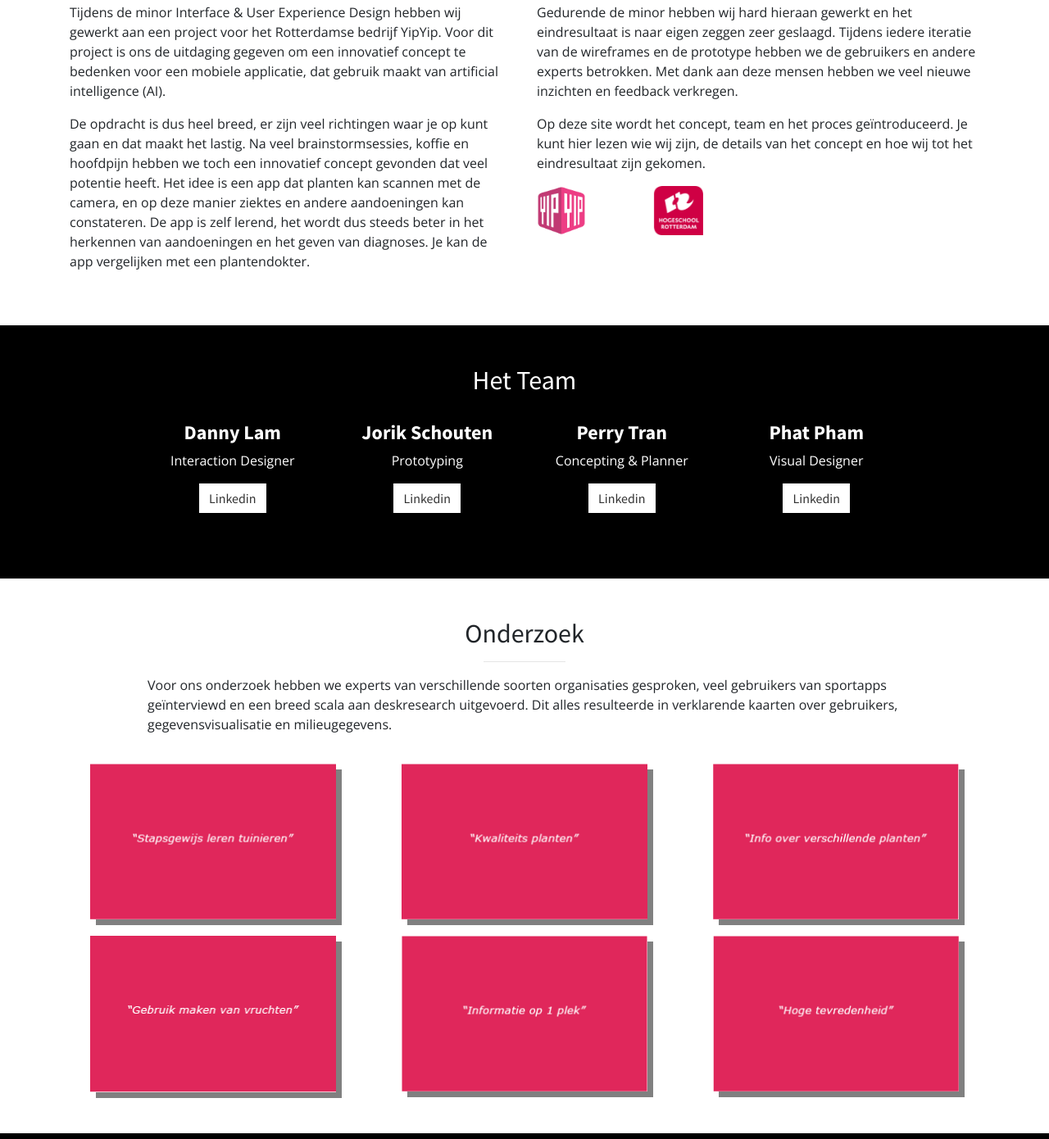
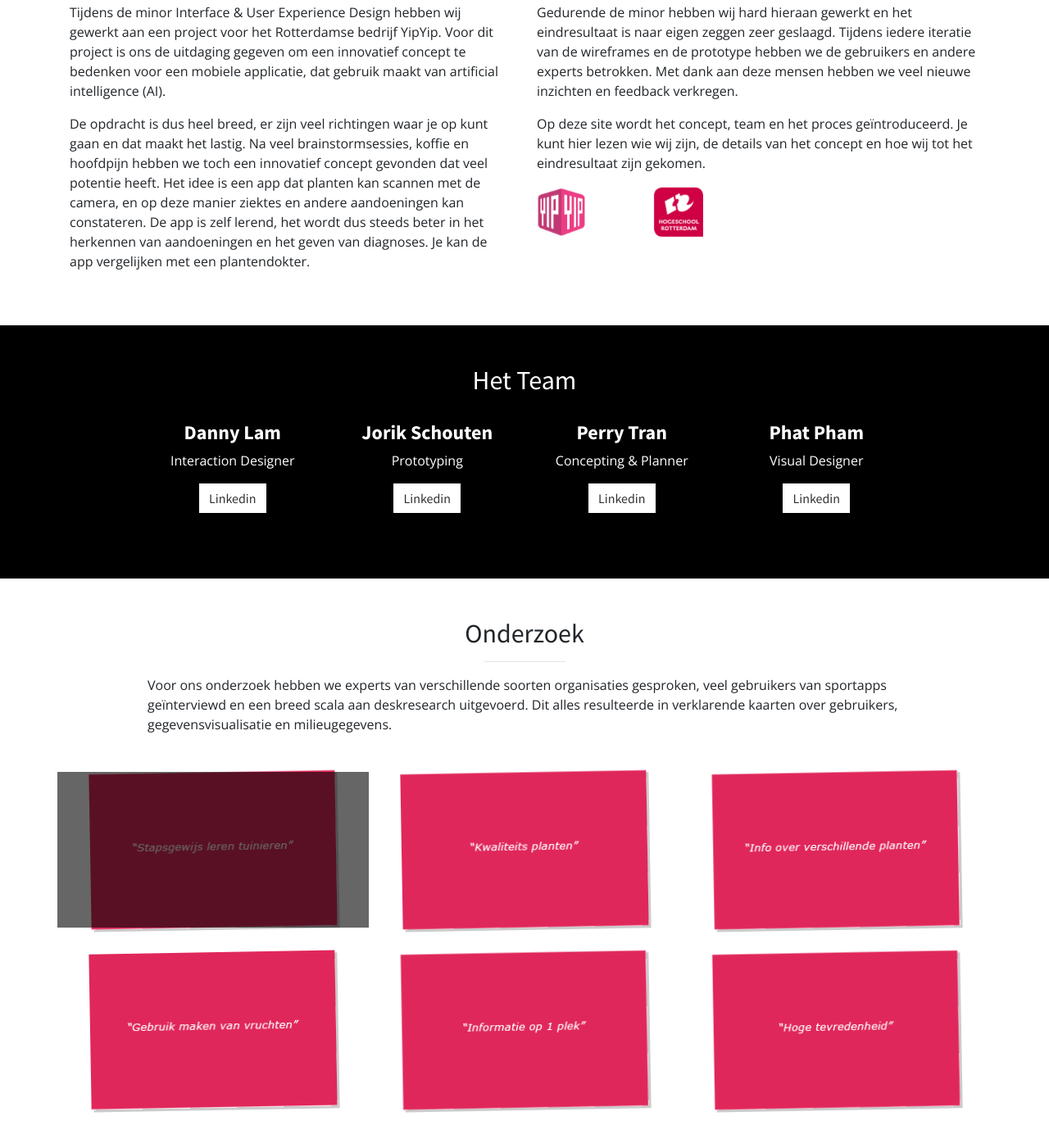
Before and after one commit to threeandahalfasians/threeandahalfasians, a plain HTML site: page index.html in a window 1280 px wide. Shown: the part 890-2280 px from the top of the page at 82% size. Drawn offline with nearby package versions, Linux system fonts and the light colour scheme.

Commit message:
versie 4
pk

```diff
--- a/css/perry.css
+++ b/css/perry.css
@@ -44,7 +44,7 @@ p {
 .parallax-window {
   min-height: 700px;
   background: transparent;
-  background-color: rgba(0, 0, 0, 0.4);
+  background-color: rgba(0, 0, 0, 0.3);
 }
 
 /* about */
@@ -52,11 +52,42 @@ p {
   margin: 0 auto;
 }
 
+/*casebeschrijving*/
+#partners{
+  width: 60px;
+  height: 60px;
+  -webkit-animation-duration: 5s;
+  -webkit-animation-iteration-count: infinite;
+}
+
+#padding-logo-text {
+  padding-top: 17px;
+}
+
+.image-container .after {
+  position: absolute;
+  top: 0;
+  left: 0;
+  width: 100%;
+  height: 100%;
+  display:block;
+  background: rgba(0, 0, 0, 0.6);
+}
+
+.image-container:hover .after {
+  display:none;
+}
+
 /* onderzoek */
 #onderzoek-upper-padding{
-  padding-top: 20px;
+  padding-top: 30px;
 }
 
 #onderzoek-foto {
-  box-shadow: 7px 7px grey;
+  width: 300px;
+  heigth: 150px;
+  box-shadow: 3px 3px rgba(0, 0, 0, 0.2);
+  ms-transform: rotate(-1deg); /* IE 9 */
+    -webkit-transform: rotate(-1deg); /* Safari */
+    transform: rotate(-1deg);
 }
--- a/css/stylish-portfolio.css
+++ b/css/stylish-portfolio.css
@@ -165,7 +165,7 @@ hr.small {
     display: table;
     width: 100%;
     height: 100%;
-    background: url(../img/bg.jpg) no-repeat center center scroll;
+    background: url(../img/team.jpg) no-repeat center center scroll;
     -webkit-background-size: cover;
     -moz-background-size: cover;
     -o-background-size: cover;
--- a/index.html
+++ b/index.html
@@ -110,12 +110,12 @@
         	</div>
         	<div class="col-sm-6">
         		<p>Op deze site wordt het concept, team en het proces geïntroduceerd. Je kunt hier lezen wie wij zijn, de details van het concept en hoe wij tot het eindresultaat zijn gekomen.</p>
-            <div class="row">
+            <div id="padding-logo-text" class="row">
               <div class="col-sm-3">
-                <img src="img/yipyip.png" class="img-fluid animated bounce" style="width: 60px; height: 60px"/>
+                <img src="img/yipyip.png" id="partners" class="img-fluid animated bounce"/>
               </div>
               <div class="col-sm-3">
-                <img src="img/hr.png" class="img-fluid animated bounce" style="width: 60px; height: 60px"/>
+                <img src="img/hr.png" id="partners" class="img-fluid animated bounce"/>
               </div>
             </div>
         	</div>
@@ -204,25 +204,28 @@
             </div>
           </div>
           <div class="row" id="onderzoek-upper-padding">
-            <div class="col-md-4 mx-auto text-center">
-              <img id="onderzoek-foto" src="img/onderzoek.png" class="img-fluid" style="width: 300px ;heigth: 150px"/>
+            <div class="col-md-4 mx-auto text-center image-container">
+              <img id="onderzoek-foto" src="img/onderzoek.png" class="img-fluid"/>
+                <div class="after">
+                  &nbsp;
+                </div>
             </div>
             <div class="col-md-4 mx-auto text-center">
-              <img id="onderzoek-foto" src="img/onderzoek2.png" class="img-fluid" style="width: 300px ;heigth: 150px"/>
+              <img id="onderzoek-foto" src="img/onderzoek2.png" class="img-fluid"/>
             </div>
             <div class="col-md-4 mx-auto text-center">
-              <img id="onderzoek-foto" src="img/onderzoek3.png" class="img-fluid" style="width: 300px ;heigth: 150px"/>
+              <img id="onderzoek-foto" src="img/onderzoek3.png" class="img-fluid"/>
             </div>
           </div>
           <div class="row" id="onderzoek-upper-padding">
             <div class="col-md-4 mx-auto text-center">
-              <img id="onderzoek-foto" src="img/onderzoek4.png" class="img-fluid" style="width: 300px ;heigth: 150px"/>
+              <img id="onderzoek-foto" src="img/onderzoek4.png" class="img-fluid"/>
             </div>
             <div class="col-md-4 mx-auto text-center">
-              <img id="onderzoek-foto" src="img/onderzoek5.png" class="img-fluid" style="width: 300px ;heigth: 150px"/>
+              <img id="onderzoek-foto" src="img/onderzoek5.png" class="img-fluid"/>
             </div>
             <div class="col-md-4 mx-auto text-center">
-              <img id="onderzoek-foto" src="img/onderzoek6.png" class="img-fluid" style="width: 300px ;heigth: 150px"/>
+              <img id="onderzoek-foto" src="img/onderzoek6.png" class="img-fluid"/>
             </div>
           </div>
 
@@ -324,7 +327,7 @@
     <script src="js/parallax.min.js"></script>
 
     <script>
-        $('.parallax-window').parallax({imageSrc: 'img/bg.jpg'});
+        $('.parallax-window').parallax({imageSrc: 'img/team.jpg'});
     </script>
 
     <!-- Plugin JavaScript -->
```
Also changed, not shown: 2 other files.
